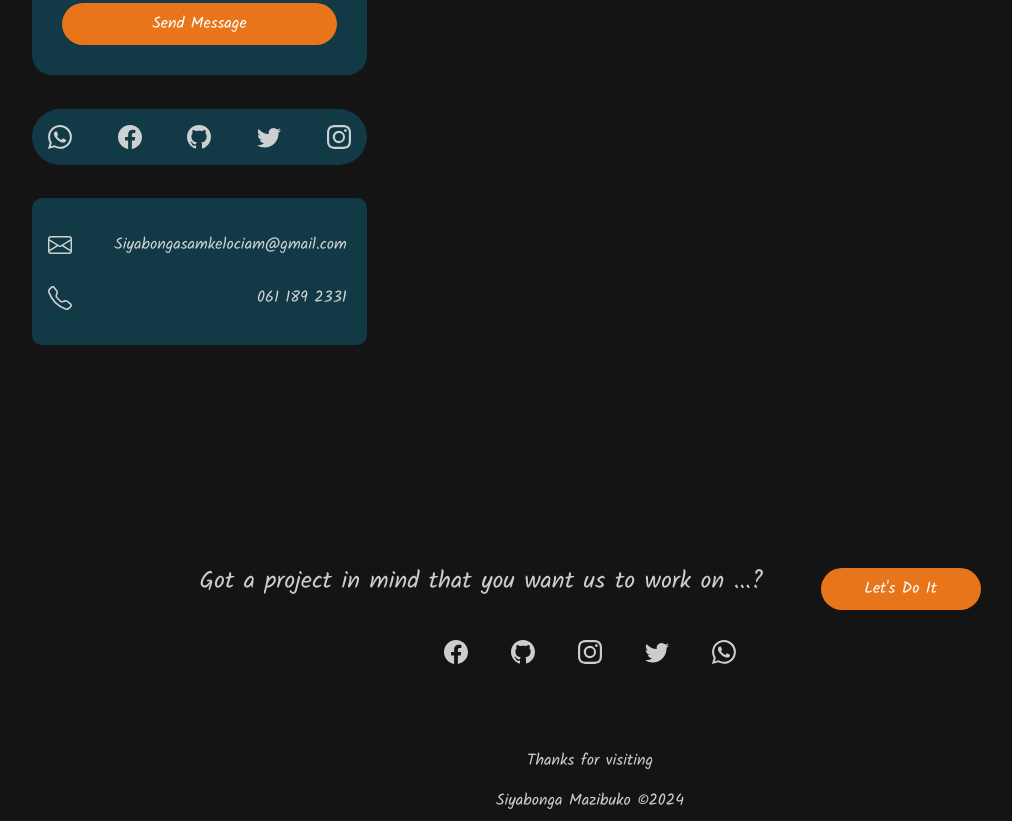
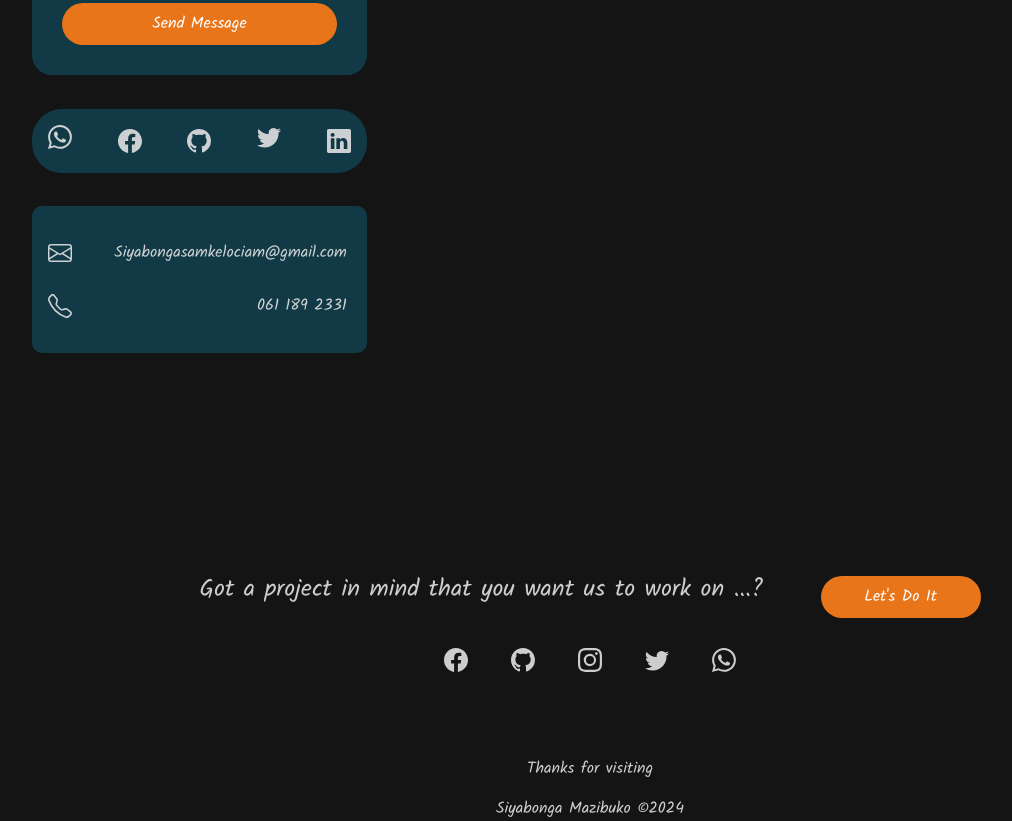
Before and after one commit to siyabongasamkelo/portfolio, a React (Create React App) app in the folder client/siya/: page / in a window 1280 px wide. Shown: the part 6020-6841 px from the top of the page, without its empty margins (50-1062 px from the left). Built offline with nearby package versions, Linux system fonts and the light colour scheme.

Commit message:
feat: changed instagram to liked in & opened websites on button click

```diff
--- a/client/siya/src/components/Contact/Contact.js
+++ b/client/siya/src/components/Contact/Contact.js
@@ -2,7 +2,7 @@ import {
   Envelope,
   Facebook,
   Github,
-  Instagram,
+  Linkedin,
   Telephone,
   Twitter,
   Whatsapp,
@@ -29,6 +29,7 @@ import { useState } from "react";
 import "react-toastify/dist/ReactToastify.css";
 import { toast, ToastContainer } from "react-toastify";
 import Spinner from "react-bootstrap/Spinner";
+import { Link } from "react-router-dom";
 
 const showToastErrorMessage = (message) => {
   toast.error(message);
@@ -123,10 +124,22 @@ const Contact = () => {
         </ContactForm>
         <SocialMediaIcons>
           <Whatsapp />
-          <Facebook />
-          <Github />
+          <Link
+            to={"https://web.facebook.com/siyabonga.samkelo.92/"}
+            target={`_blank`}
+          >
+            <Facebook />
+          </Link>
+          <Link to={"https://github.com/siyabongasamkelo"} target={`_blank`}>
+            <Github />
+          </Link>
           <Twitter />
-          <Instagram />
+          <Link
+            to={"https://www.linkedin.com/in/siyabonga-samkelo-458587275/"}
+            target={`_blank`}
+          >
+            <Linkedin />
+          </Link>
         </SocialMediaIcons>
         <ContactDetails>
           <Stack>
```
